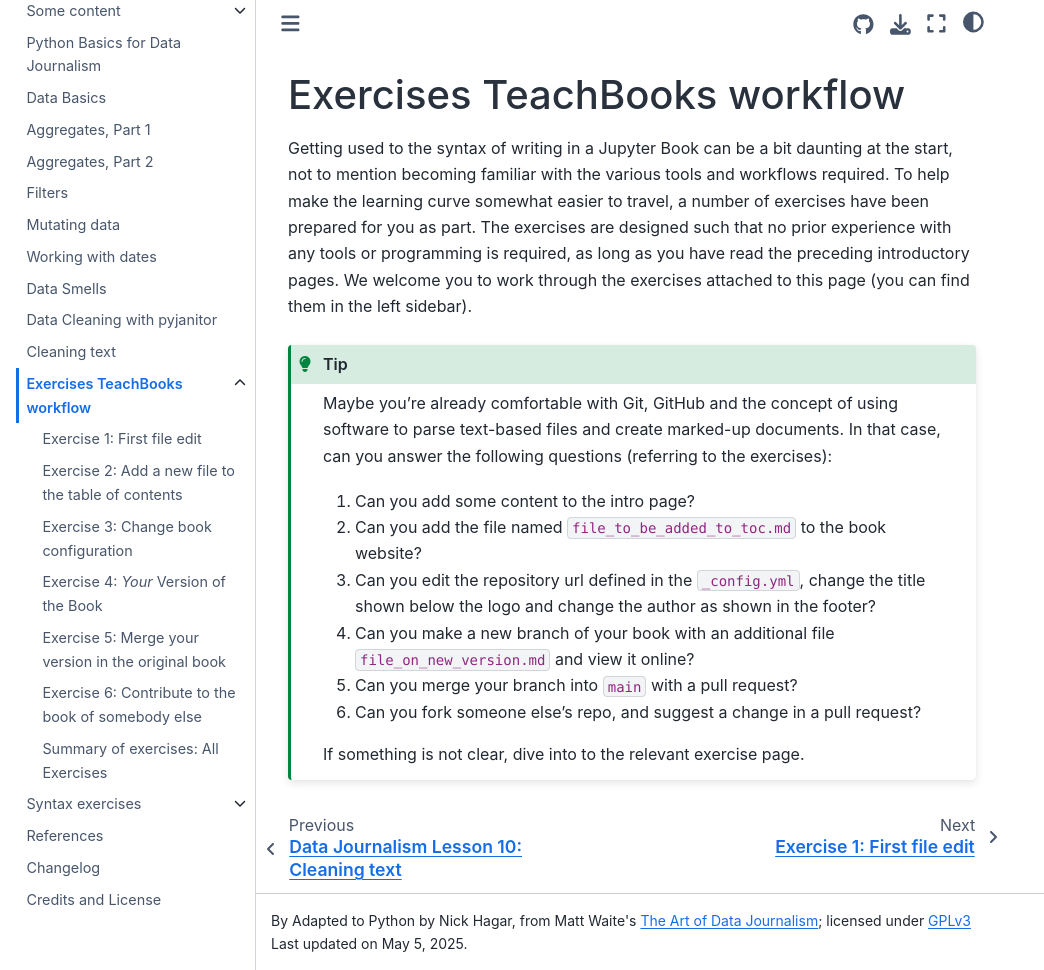
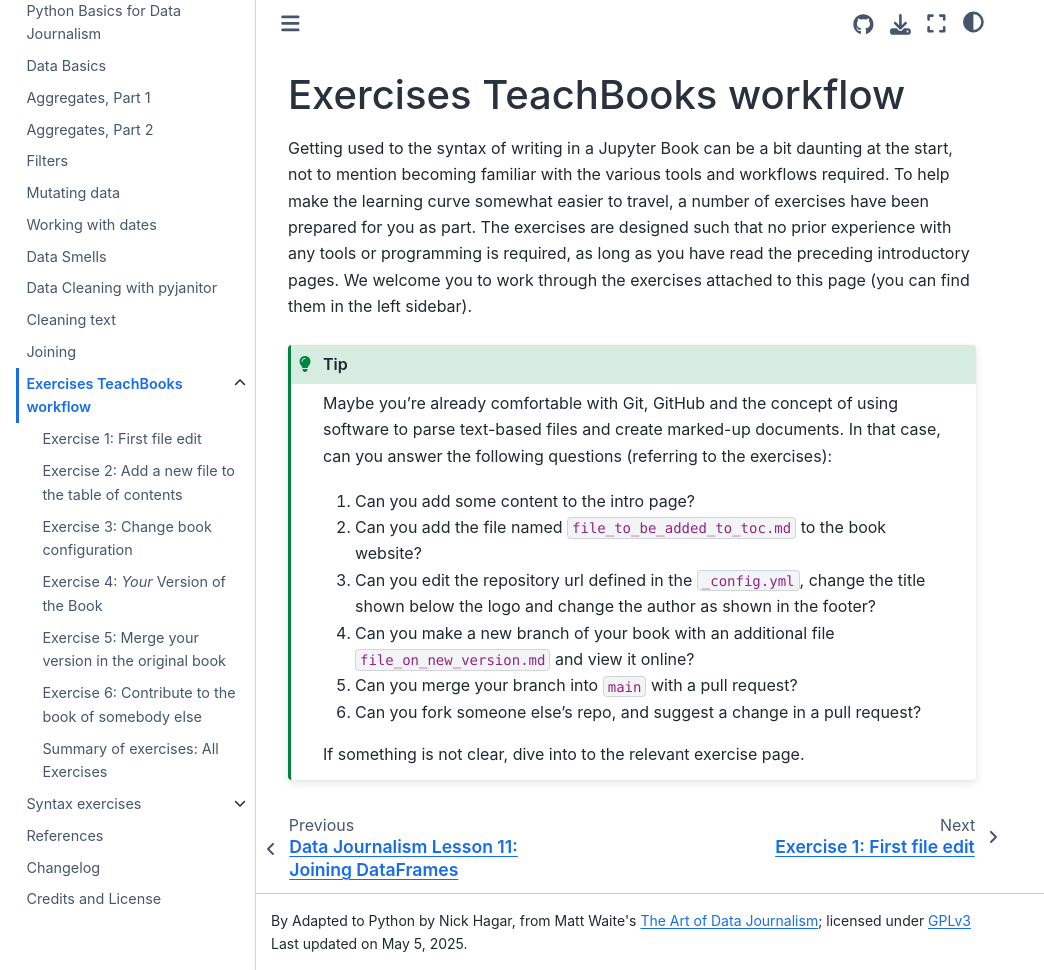
Before and after one commit to NHagar/data-journalism-python, a Jupyter Book: the page built from book/exercises.md, in a window 1280 px wide and 970 px high. Shown: the whole window, without its empty margins (0-1044 px from the left). Built offline with Jupyter Book 1.0.4 settings and Sphinx 7.4.7 and the Sphinx Book theme 1.1.4, drawn with Linux system fonts in a browser that asks for light colours; comment, search, counter and statistics services are not loaded.

Commit message:
chapter 11

```diff
--- a/book/_toc.yml
+++ b/book/_toc.yml
@@ -28,6 +28,8 @@
         title: "Data Cleaning with pyjanitor"
       - file: python_basics/10-datacleaning3.ipynb
         title: "Cleaning text"
+      - file: python_basics/11-joins.ipynb
+        title: "Joining"
       - file: exercises.md
         sections:
           - file: exercises/001.md
```
Also changed, not shown: book/python_basics/11-joins.ipynb (added).
